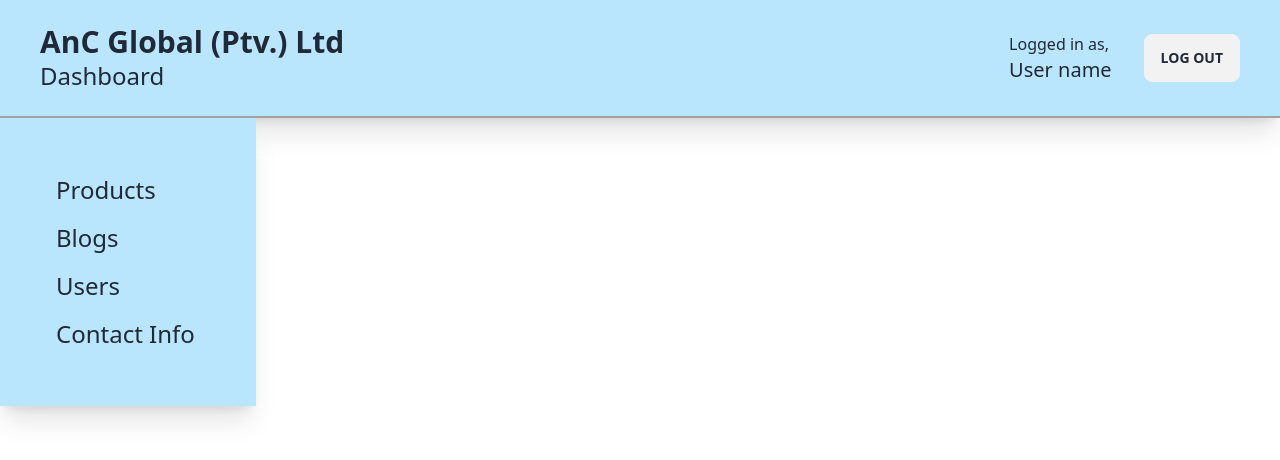
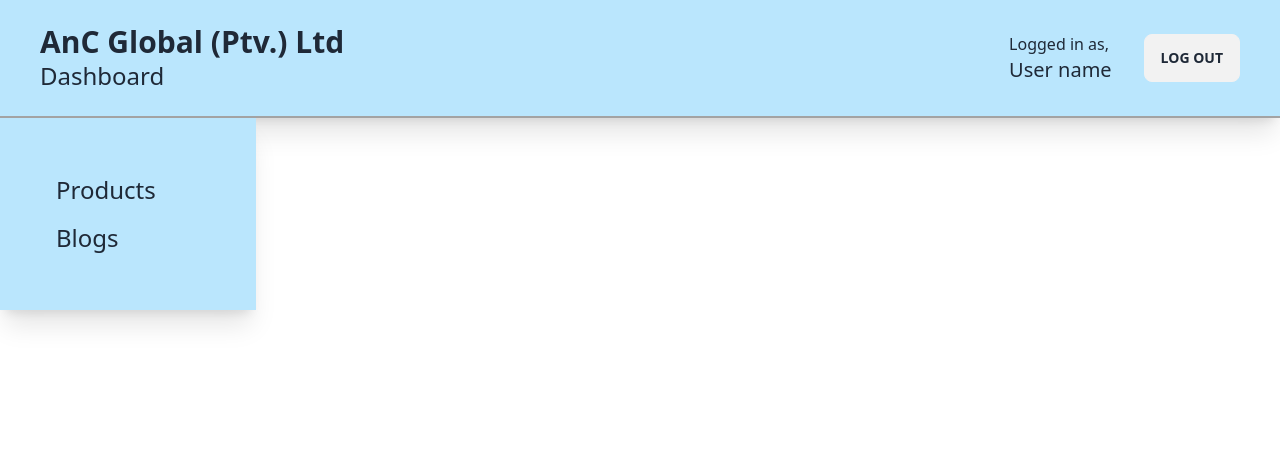
Before and after one commit to hmnsakib/AnC-Global-Ltd, a React (Vite) app in the folder clint-side/: page /dashboard in a window 1280 px wide. Shown: the top 460 px of the page. Built offline with nearby package versions, Linux system fonts and the light colour scheme.

Commit message:
dashbord- users and contact info page removed from dashboard

```diff
--- a/clint-side/src/components/dashboard/Sidebar2.jsx
+++ b/clint-side/src/components/dashboard/Sidebar2.jsx
@@ -24,7 +24,7 @@ const Sidebar2 = () => {
                     </NavLink>
                 </li>
 
-                <li className="m-4">
+                {/* <li className="m-4">
                     <NavLink
                         //
                         to="users"
@@ -41,7 +41,7 @@ const Sidebar2 = () => {
                     >
                         Contact Info
                     </NavLink>
-                </li>
+                </li> */}
             </ul>
         </div>
     );
```
